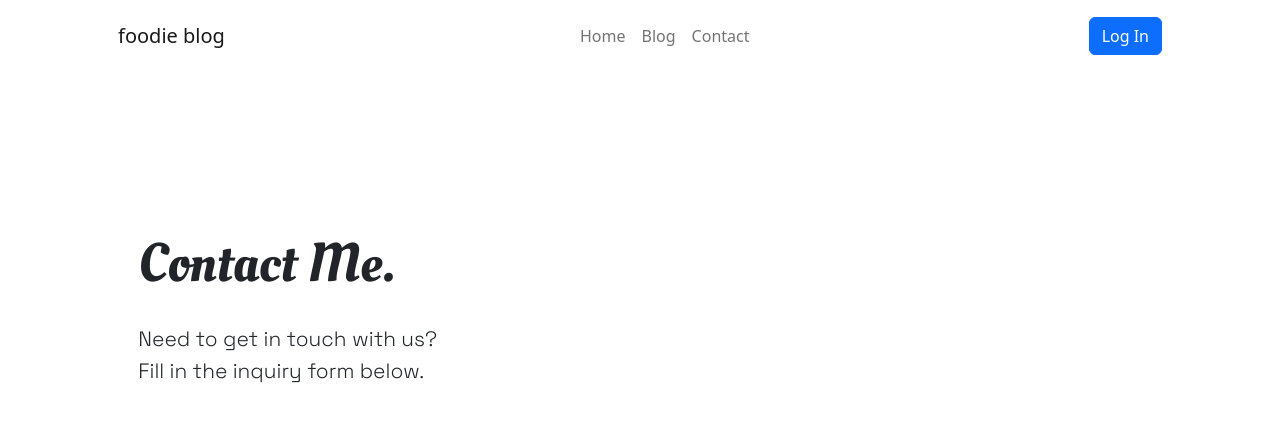
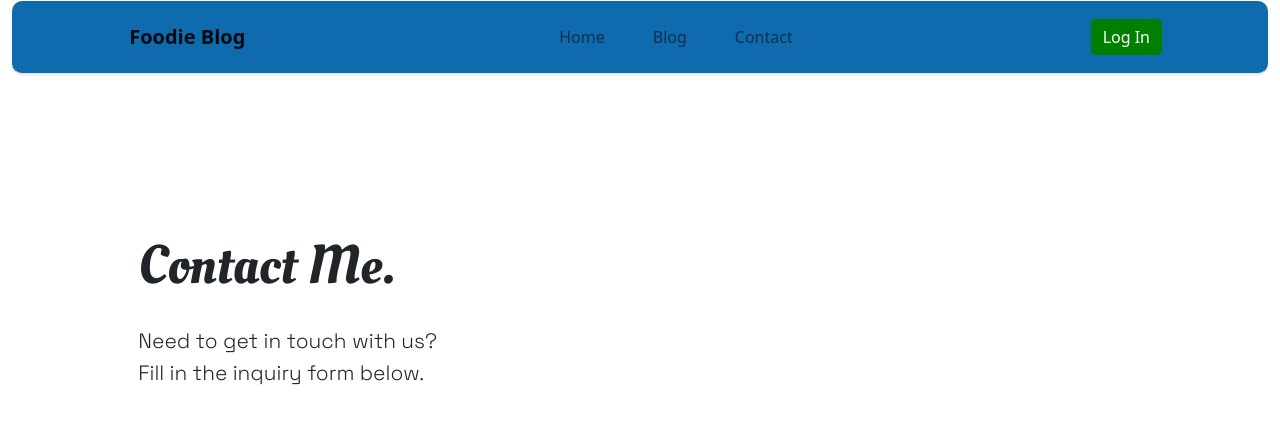
Before and after one commit to Felix-Barosio/Foodie-Blog, a React (Create React App) app in the folder client/: page /contact in a window 1280 px wide. Shown: the top 424 px of the page. Built offline with nearby package versions, Linux system fonts and the light colour scheme; no server answers.

Commit message:
update: styles-nav

```diff
--- a/client/src/App.css
+++ b/client/src/App.css
@@ -8,156 +8,78 @@ body {
   -moz-osx-font-smoothing: grayscale;
 }
 
-/* nav bar section */
-.header {
-  background-color: #268da3;
-  height: 80px;
-  display: flex;
-  justify-content: center;
-  align-items: center;
-  font-size: 1.2rem;
-  /* position: sticky; */
-  top: 0;
-  z-index: 999;
-  border-radius: 0.2rem;
-  margin-bottom: 0.1rem;
+/* Navabar */
+
+#mainNav.navbar{
+  background-color: #0f6bae;
+  /* background-color: #f1f1f1; */
+  border-bottom: 1px solid #e7e7e7;
+  box-shadow: 0 1px 3px rgba(0,0,0,.1);
+  /* width: 90%; */
+  margin: 0 auto;
+  margin-top: 1px;
+  border-radius: 10px;
 }
 
-.navbar-container {
-  display: flex;
-  justify-content: center;
-  align-items: center;
-  height: 80px;
-  max-width: 1500px;
+#mainNav.scrolled{
+  /* background-color: var(--background-color); */
+  box-shadow: 0 1px 3px rgba(0,0,0,.1);
+  border-bottom: none;
+  transition: all 0.3s ease-in-out;
+  margin-top: 0;
 }
 
-.navbar-logo {
-  color: #fff;
-  justify-self: start;
-  margin-left: 20px;
-  cursor: pointer;
-  text-decoration: none;
-  font-size: 1.6em;
-  display: flex;
-  align-items: center;
-  font-family: 'Oleo Script', cursive;
+.navbar-brand i{
+  margin-right: 0.7rem;
 }
 
-.nav-menu {
-  display: grid;
-  grid-template-columns: repeat(4, auto);
-  grid-gap: 10px;
-  list-style: none;
-  text-align: center;
-  width: 60vw;
-  justify-content: end;
-  margin-right: 2rem;
+.navbar-brand{
+  font-size: 1.3rem;
+  font-weight: 600;
+  text-transform: capitalize;
+  color: var(--primary-color);
 }
 
-.nav-links {
-  color: #fff;
-  display: flex;
-  align-items: center;
-  text-decoration: none;
-  padding: 0.5rem 1rem;
-  height: 80px;
+.navbar-brand:hover{
+  color: red;
 }
 
-.nav-links a {
-  font-weight: 700;
+.nav-link{
+  margin: 0 1rem;
+  color: #333;
+  font-size: 1.9rem;
 }
 
-.nav-links:hover {
-  border-bottom: 4px solid #fff;
-  transition: all 0.2s ease-out;
+.nav-link:hover{
+color: green;
 }
 
-:root {
-  --primary: #fff;
+.navbar .btn-primary{
+  background-color: green;
+  border: none;
+  border-radius: 5px;
+  text-transform: capitalize;
+  transition: all 0.3s ease-in-out;
 }
 
-.btn {
-  padding: 8px 20px;
-  border-radius: 2px;
-  outline: none;
-  border: none;
-  cursor: pointer;
+.navbar .btn-primary:hover{
+  background-color: transparent;
+  /* color: var(--secondary-color); */
+  border: 1px solid red;
 }
 
-.btn--primary {
-  background-color: var(--primary);
-  color: #242424;
-  border: 1px solid var(--primary);
+.navbar .btn-primary:active:focus{
+  outline: none;
+  box-shadow: none;
+  background-color: transparent;
+  color: blue;
+  border: 1px solid blue;
 }
 
-.btn--outline {
-  background-color: transparent;
-  color: #fff;
-  padding: 8px 20px;
-  border: 1px solid var(--primary);
-  transition: all 0.3s ease-out;
+.navbar-toggler{
+  border: none;
 }
 
-.btn--medium {
-  padding: 8px 20px;
-  font-size: 18px;
-}
-
-.btn--large {
-  padding: 12rem 26rem;
-  font-size: 10rem;
-}
-
-.btn--large:hover,
-.btn--medium:hover {
-  transition: all 0.3s ease-out;
-  background: #fff;
-  color: #242424;
-  transition: 250ms;
-}
-
-/* home section */
-.home-container {
-  background: url('https://media.gettyimages.com/vectors/overhead-angle-of-a-person-using-apps-online-for-cooking-vector-id641803276?s=2048x2048') center center/cover no-repeat;
-  height: 100vh;
-  width: 100%;
-  background-color: #f1f1f1;
-  display: flex;
-  flex-direction: column;
-  justify-content: center;
-  align-items: center;
-  box-shadow: inset 0 0 0 1000px rgba(0, 0, 0, 0.2);
-  object-fit: contain;
-  margin-bottom: 0.4rem;
-}
-
-.home-container > h1 {
-  color: #fff;
-  font-size: 100px;
-  margin-top: -100px;
-}
-
-.home-container > p {
-  margin-top: 4px;
-  color: #fff;
-  font-size: 32px;
-  font-family: 'Trebuchet MS', 'Lucida Sans Unicode', 'Lucida Grande',
-    'Lucida Sans', Arial, sans-serif;
-}
-
-.home-btns {
-  margin-top: 32px;
-  border-radius: 22px;
-}
-
-.home-btns .btn {
-  margin: 6px;
-  font-size: 22px;
-}
-
-.fa-play-circle {
-  margin-left: 4px;
-}
 
 /* posting page */
 .post__image_url img {
```
